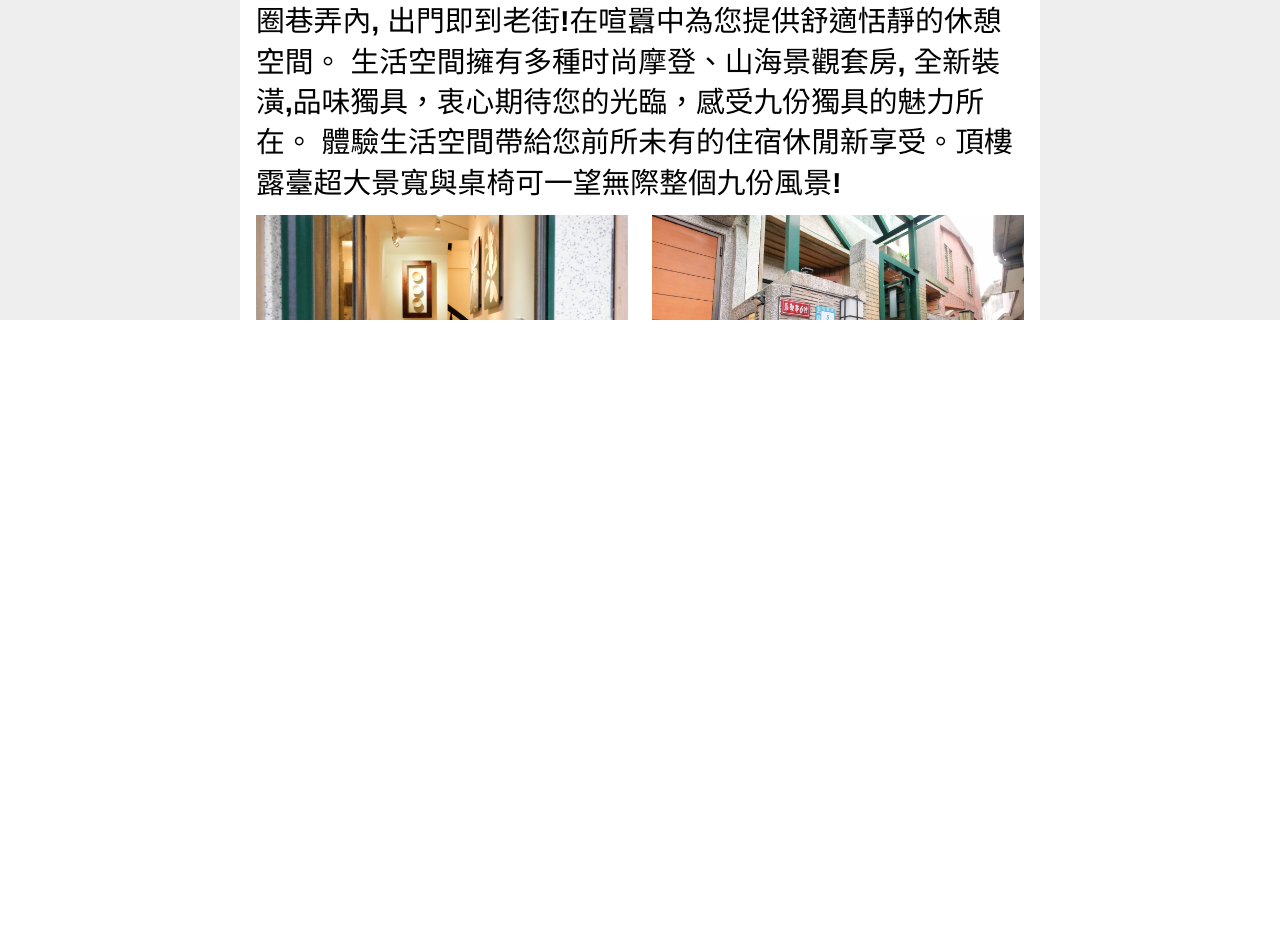
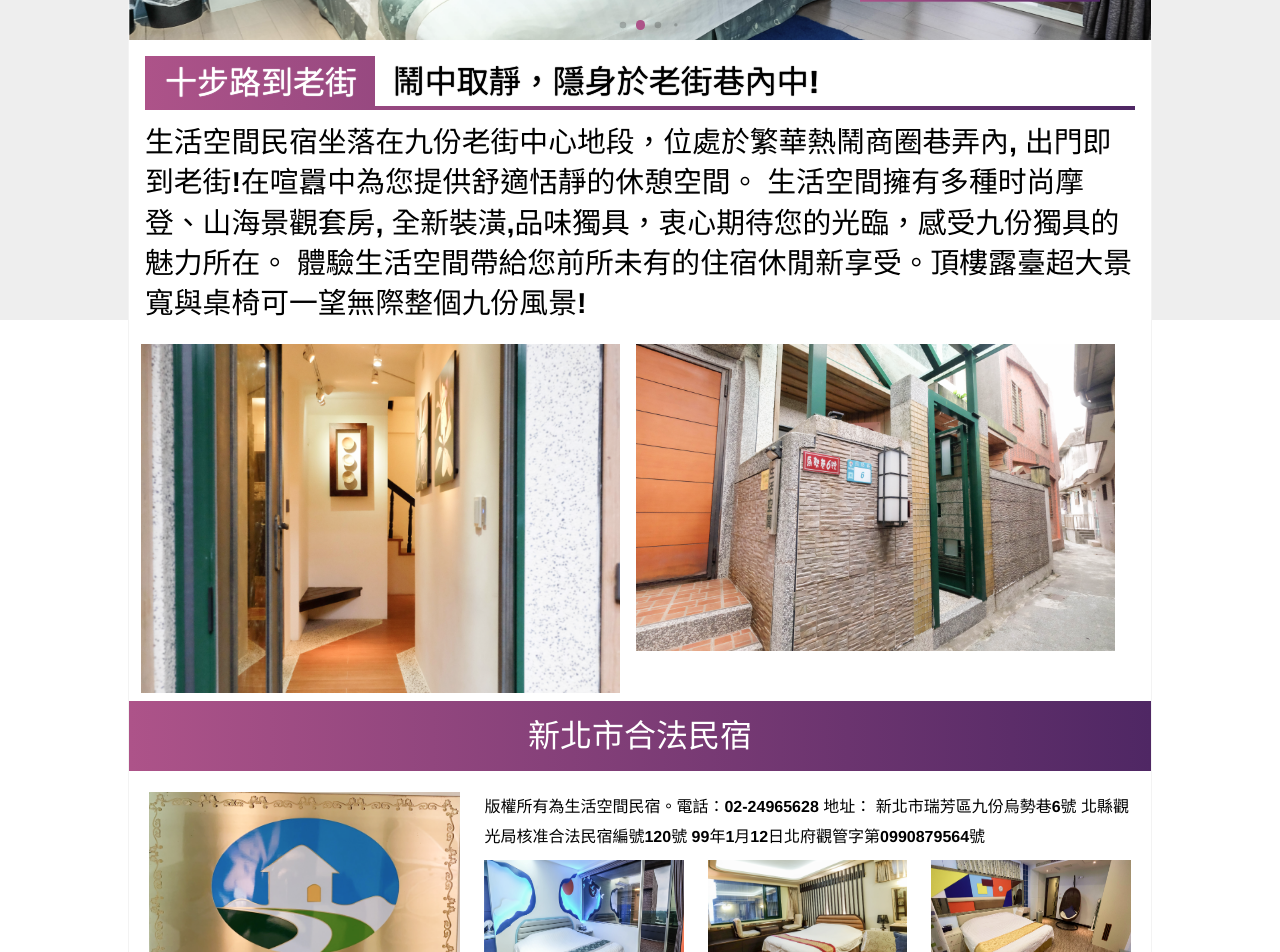
Before and after one commit to brian890804/homestay, a React (Vite) app: page / in a window 1280 px wide. Shown: the part 480-1432 px from the top of the page. Before the commit the page ends 800 px from the top, so only its background shows below. Built offline with nearby package versions, Linux system fonts and the light colour scheme.

Commit message:
調整 模板把Swiper拿掉 && 更新內容排版及文字

```diff
--- a/src/App.jsx
+++ b/src/App.jsx
@@ -7,9 +7,8 @@ function App() {
   JudeEnterWindow();
   return (
     <div
-      className='g-center'
       style={{
-        maxWidth: '100vw',
+        backgroundColor: '#fff'
       }}>
       <Suspense fallback={"等等"} >
         <Routes />
--- a/src/_basic/pages/layout/MainLayout.jsx
+++ b/src/_basic/pages/layout/MainLayout.jsx
@@ -5,13 +5,10 @@ export default function MainLayout({ children }) {
         <Grid
             container
             sx={{
-                height: '100vh',
-                overflowX: 'auto',
                 touchAction: 'none',
                 alignContent: 'center',
-                maxWidth: '768px',
-                // maxWidth: 1200,
-                minWidth: isMobile ? '100vw' : 800,
+                justifyContent: 'center',
+                textAlign: 'center',
             }}
         >
             {children}
--- a/src/_basic/pages/toolbar/Title.jsx
+++ b/src/_basic/pages/toolbar/Title.jsx
@@ -1,6 +1,6 @@
 import { isMobile } from 'react-device-detect';
 export default function Title({ children }) {
-    const Height = isMobile ? 50 : 80
+    const Height = isMobile ? 50 : 70
     return (
         <div
             className="g-bc g-center text-white fw-bold fs-2"
--- a/src/app/module/components/MainPage/Introduce.jsx
+++ b/src/app/module/components/MainPage/Introduce.jsx
@@ -17,22 +17,21 @@ function Title() {
                     className="g-ts-w"
                     style={{
                         color: 'white',
-                        paddingLeft: 10,
-                        paddingRight: 10,
-                        paddingTop: 5
+                        padding: '3px 20px',
                     }}>
                     十步路到老街
                 </label>
                 <label
-                    className="g-ts-b "
+                    className="g-ts-b"
                     style={{
                         top: 0,
-                        width: '100%',
+                        right:0,
+                        left:230,
                         position: 'absolute',
                         paddingTop: 2,
                         fontSize: isMobile ? '0.7em' : '1em',
                         lineHeight: isMobile ? 2.2 : 1.5,
-                        backgroundColor: 'white',
+                        backgroundColor: '#fff',
                     }}
                 > &nbsp;
                     鬧中取靜，隱身於老街巷內中!
@@ -58,14 +57,14 @@ function Title() {
 function Content() {
     let Introduces = [Introduce1, Introduce2]
     return (
-        <div className="row"  >
+        <div className="row" style={{ width: '100%' }}>
             {
                 Introduces.map((data, index) =>
-                    <div className="col g-center " key={index}>
+                    <div className="col-6 p-2" key={index}>
                         <img
                             src={data}
-                            style={{ maxHeight: '30vh' }}
                             alt={`Introduce${index}`}
+                            style={{ width: '100%' }}
                         />
                     </div>
                 )
--- a/src/app/module/components/MainPage/RoomIntroduction.jsx
+++ b/src/app/module/components/MainPage/RoomIntroduction.jsx
@@ -29,7 +29,12 @@ export default function RoomIntroduction() {
                 {
                     Roooms.map((data, index) =>
                         <SwiperSlide key={index}  >
-                            <img alt='' src={data} style={{ height: '100%' }} />
+                            <img alt='' src={data}
+                                style={{
+                                    width: '100%',
+                                    height: '400px',
+                                    objectFit: 'cover'
+                                }} />
                         </SwiperSlide>
                     )
                 }
--- a/src/app/module/pages/MainPage.jsx
+++ b/src/app/module/pages/MainPage.jsx
@@ -6,15 +6,15 @@ export default function FirstPage() {
     return (
         <div
             style={{
-                height: '100vh',
+                height: '100%',
                 width: '100%',
             }}>
             <Title />
             <NavigationBar />
-            <div style={{ position: 'relative', height: '30vh' }}>
+            <div >
                 <RoomIntroduction />
             </div>
-            <div className='mx-3 mt-3'style={{height:'100%'}}>
+            <div className='mx-3 mt-3'>
                 <Introduce />
             </div>
         </div>
--- a/src/app/module/pages/Routes.jsx
+++ b/src/app/module/pages/Routes.jsx
@@ -13,7 +13,7 @@ export default function MainPage() {
     const [show, set] = useState(false);
     return (
         <MainLayout>
-            <Swiper
+            {/* <Swiper
                 className="mySwiper"
                 direction={"vertical"}
                 style={{ position: 'relative' }}
@@ -22,12 +22,12 @@ export default function MainPage() {
                 }}
                 onSlideChange={(x) => x.activeIndex > 0 ? set(true) : set(false)}
                 modules={[Pagination]}
-            >
-                <MoveTop show={show} />
-                <SwiperSlide > <FirstPage /></SwiperSlide>
-                <SwiperSlide> <SecondPage /></SwiperSlide>
-                <SwiperSlide> <ThirdPage /></SwiperSlide>
-            </Swiper>
+            > */}
+            <MoveTop show={show} />
+            <FirstPage />
+            <SecondPage />
+            {/* <ThirdPage /> */}
+            {/* </Swiper> */}
         </MainLayout>
     )
 }
--- a/src/app/module/pages/SecondPage.jsx
+++ b/src/app/module/pages/SecondPage.jsx
@@ -3,31 +3,44 @@ import Title from "../../../_basic/pages/toolbar/Title"
 import styled from "@emotion/styled";
 import license from '../../../assets/License/license.png'
 import view from '../../../assets/View/view.png'
+import Room2 from '../../../assets/Room/Room2.png';
+import Room6 from '../../../assets/Room/Room6.png';
+import Room7 from '../../../assets/Room/Room7.png';
 
 export default function SecondPage() {
+    const RoomItems = [Room2, Room7, Room6]
     return (
         <SecondPageElement >
             <Title>新北市合法民宿</Title>
-            <div className="row">
-                <div className="col-lg-6 col-xs-12  ">
-                    <img src={license} className='introduce' alt="logo" />
+            <div className="row body ">
+                <div className="col-lg-4 col-xs-12 mb-3 ">
+                    <img src={license} className='body_introduce_img_license' alt="logo" />
                 </div>
                 <div
                     className={`
-                    col-lg-6
+                    col-lg-8
                     col-xs-12
                     text-start
-                    align-self-center
-                    fw-bold fs-${isMobile ? 6 : 4}
+                    fw-bold fs-6
                     `}>
+                    <div className='row '>
+                        <div className='col-12 body_introduce_text'>
                             版權所有為生活空間民宿。電話：02-24965628  地址： 新北市瑞芳區九份烏勢巷6號
                             北縣觀光局核准合法民宿編號120號  99年1月12日北府觀管字第0990879564號
                         </div>
-                <div className="col-12  ">
-                    <img src={view} className='introduce' alt="logo" />
                     </div>
-                <div className="col-12 text-start ">
-                    介紹夜景!~~~
+                    <div className='row mt-2'>
+                        {
+                            RoomItems.map((item, index) =>
+                                <div className='col-4'>
+                                    <img src={item} alt={`Room${index}`} className="body_introduce_img_item" />
+                                </div>
+                            )
+                        }
+                    </div>
+                </div>
+                <div className="col-12">
+                    <img src={view} className='body_introduce' alt="logo" />
                 </div>
             </div>
         </SecondPageElement >
@@ -37,9 +50,26 @@ export default function SecondPage() {
 const SecondPageElement = styled.div`/*  */
     width:100%;
     height:100%;
-    .introduce{
+    .body{
+        padding:2%;
+        &_introduce{
             background-repeat:no-repeat;
             width:100%;
             height:auto;
+        &_img{
+            &_license{
+                object-fit:cover;
+                width:100%;
+            }
+
+            &_item{
+                width:100%;
+                height:100%;
+            }
+        }
+            &_text{
+                line-height:30px;
+            }
+        }
     }
 `;
--- a/src/app/module/pages/ThirdPage.jsx
+++ b/src/app/module/pages/ThirdPage.jsx
@@ -1,3 +1,4 @@
+import React, { useState } from 'react'
 import styled from "@emotion/styled";
 import Title from '../../../_basic/pages/toolbar/Title'
 export default function ThirdPage() {
--- a/src/index.css
+++ b/src/index.css
@@ -6,7 +6,6 @@
 
   color-scheme: light dark;
   color: rgba(255, 255, 255, 0.87);
-  background-color: #242424;
 
   font-synthesis: none;
   text-rendering: optimizeLegibility;
@@ -29,13 +28,15 @@ body {
   margin: 0;
   display: flex;
   min-width: 320px;
-  min-height: 100vh;
+  /* min-height: 100vh; */
 }
+
 @supports (-webkit-touch-callout: none) {
   body {
     min-height: -webkit-fill-available;
   }
 }
+
 h1 {
   font-size: 3.2em;
   line-height: 1.1;
@@ -61,11 +62,13 @@ button:focus,
 button:focus-visible {
   outline: 4px auto -webkit-focus-ring-color;
 }
+
 #root {
   position: relative;
   overflow: hidden;
   margin: auto;
 }
+
 @media (prefers-color-scheme: light) {
   :root {
     color: #213547;
@@ -80,3 +83,11 @@ button:focus-visible {
     background-color: #f9f9f9;
   }
 }
+
+@media (min-width: 1024px) {
+  #root {
+    max-width: 1024px;
+    border-right: 1px solid #f3f3f3;
+    border-left: 1px solid #f3f3f3;
+  }
+}
--- a/vite.config.js
+++ b/vite.config.js
@@ -6,6 +6,6 @@ export default defineConfig({
   base:'https://brian890804.github.io/homestay/',
   plugins: [react()],
   server: {
-    host: '192.168.1.109'
+    // host: '192.168.1.109'
   }
 })
```
Also changed, not shown: src/assets/Room/Room7.png (added). Lines whose indentation alone changed are shown as unchanged.
